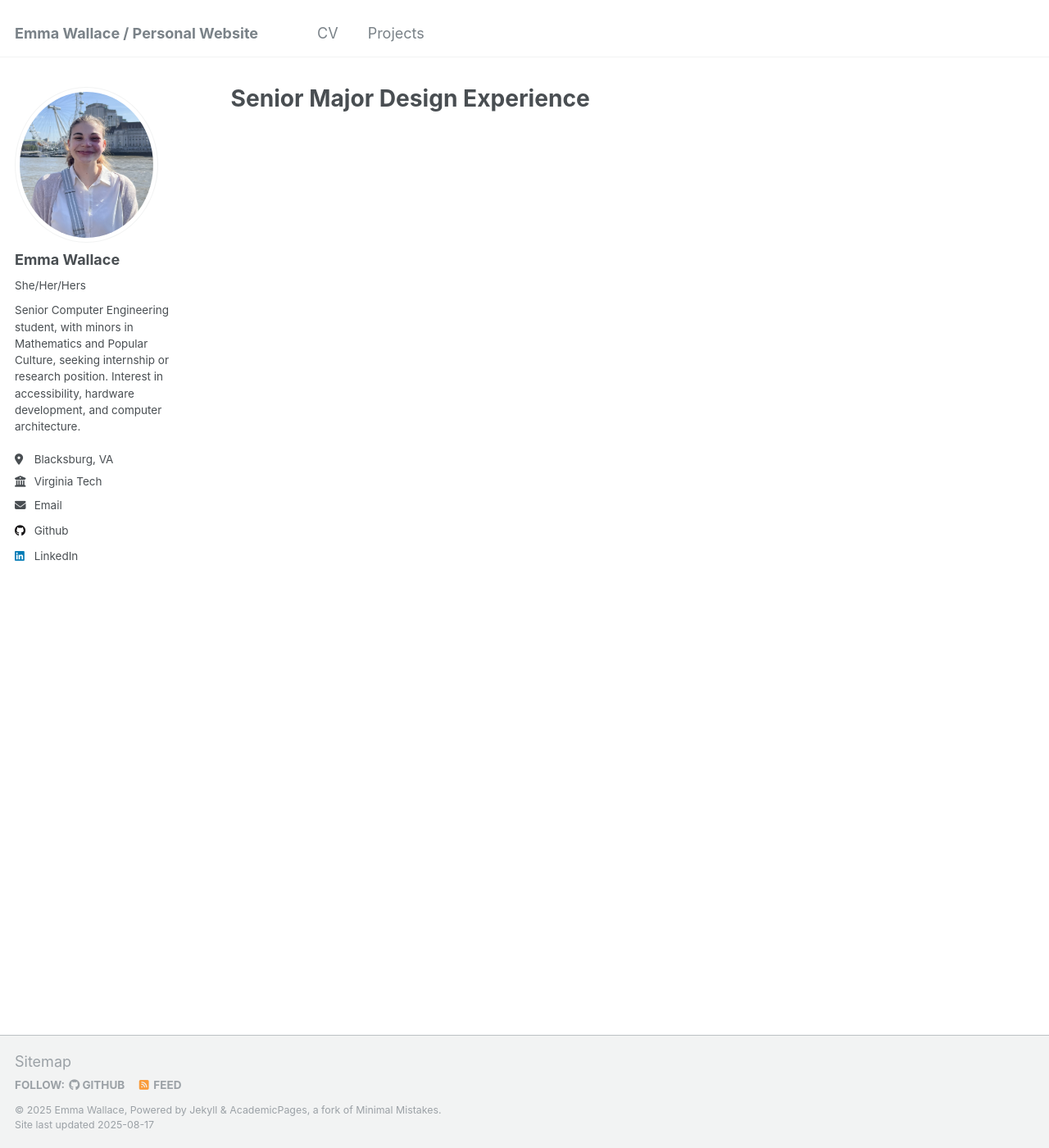
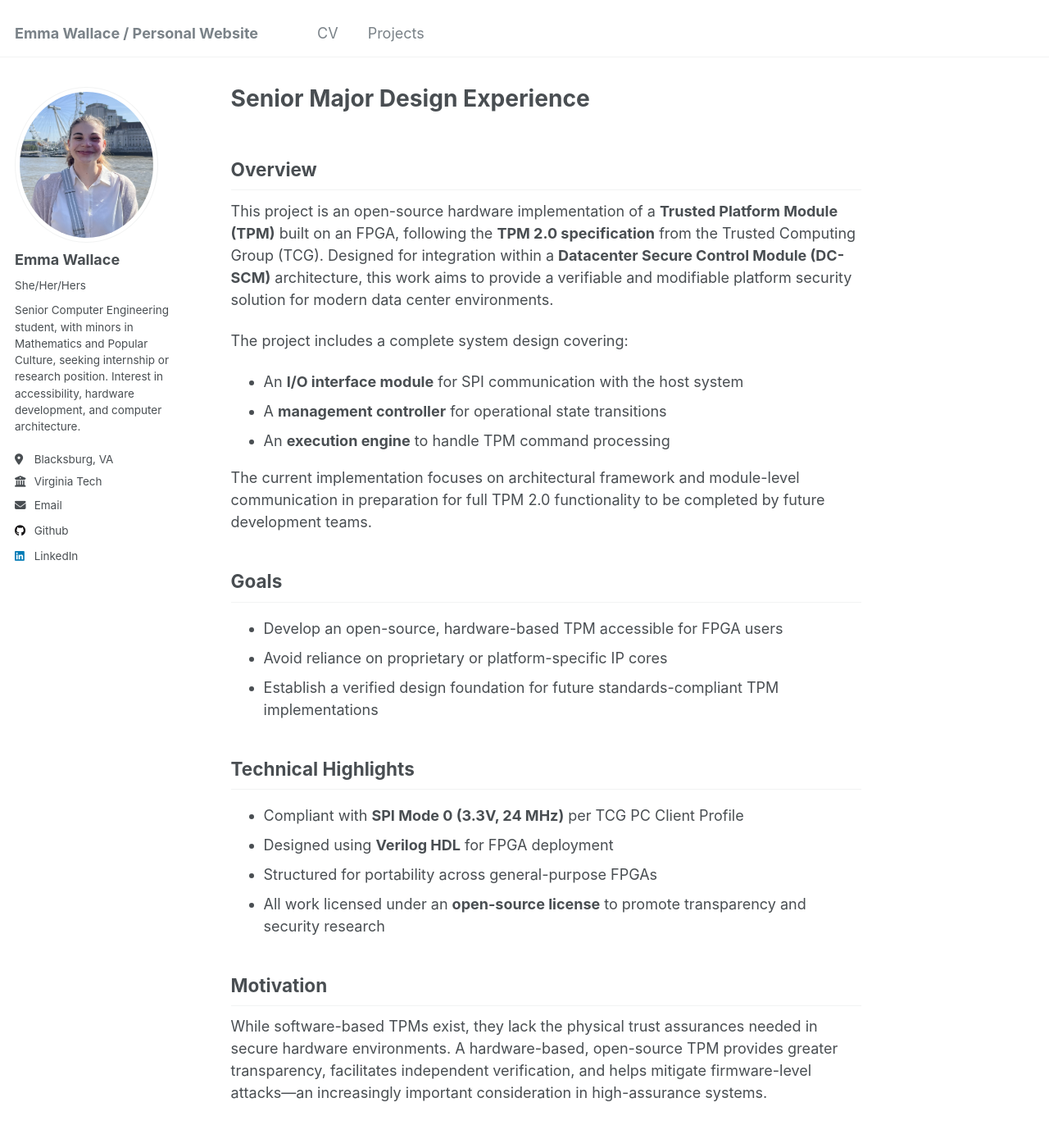
Before and after one commit to ewallace21/ewallace21.github.io, a Jekyll site: the page built from _portfolio/MajorDesignExperience.md, in a window 1280 px wide and 1400 px high. Shown: the whole window at 82% size. Built offline with Jekyll 4.4.1, drawn with Linux system fonts in a browser that asks for light colours.

Commit message:
Update MajorDesignExperience.md

```diff
--- a/_portfolio/MajorDesignExperience.md
+++ b/_portfolio/MajorDesignExperience.md
@@ -1,5 +1,32 @@
 ---
 title: "Senior Major Design Experience"
-excerpt: "Two-player flash game with awesome graphics on an FPGA.<br/><img src='/images/jiv.jpg'>"
+excerpt: "Open-source hardware Trusted Platform Module, sponsored by Lenovo.<br/><img src='/images/jiv.jpg'>"
 collection: portfolio
 ---
+## Overview
+
+This project is an open-source hardware implementation of a **Trusted Platform Module (TPM)** built on an FPGA, following the **TPM 2.0 specification** from the Trusted Computing Group (TCG). Designed for integration within a **Datacenter Secure Control Module (DC-SCM)** architecture, this work aims to provide a verifiable and modifiable platform security solution for modern data center environments.
+
+The project includes a complete system design covering:
+- An **I/O interface module** for SPI communication with the host system
+- A **management controller** for operational state transitions
+- An **execution engine** to handle TPM command processing
+
+The current implementation focuses on architectural framework and module-level communication in preparation for full TPM 2.0 functionality to be completed by future development teams.
+
+## Goals
+
+- Develop an open-source, hardware-based TPM accessible for FPGA users
+- Avoid reliance on proprietary or platform-specific IP cores
+- Establish a verified design foundation for future standards-compliant TPM implementations
+
+## Technical Highlights
+
+- Compliant with **SPI Mode 0 (3.3V, 24 MHz)** per TCG PC Client Profile
+- Designed using **Verilog HDL** for FPGA deployment
+- Structured for portability across general-purpose FPGAs
+- All work licensed under an **open-source license** to promote transparency and security research
+
+## Motivation
+
+While software-based TPMs exist, they lack the physical trust assurances needed in secure hardware environments. A hardware-based, open-source TPM provides greater transparency, facilitates independent verification, and helps mitigate firmware-level attacks—an increasingly important consideration in high-assurance systems.
```
